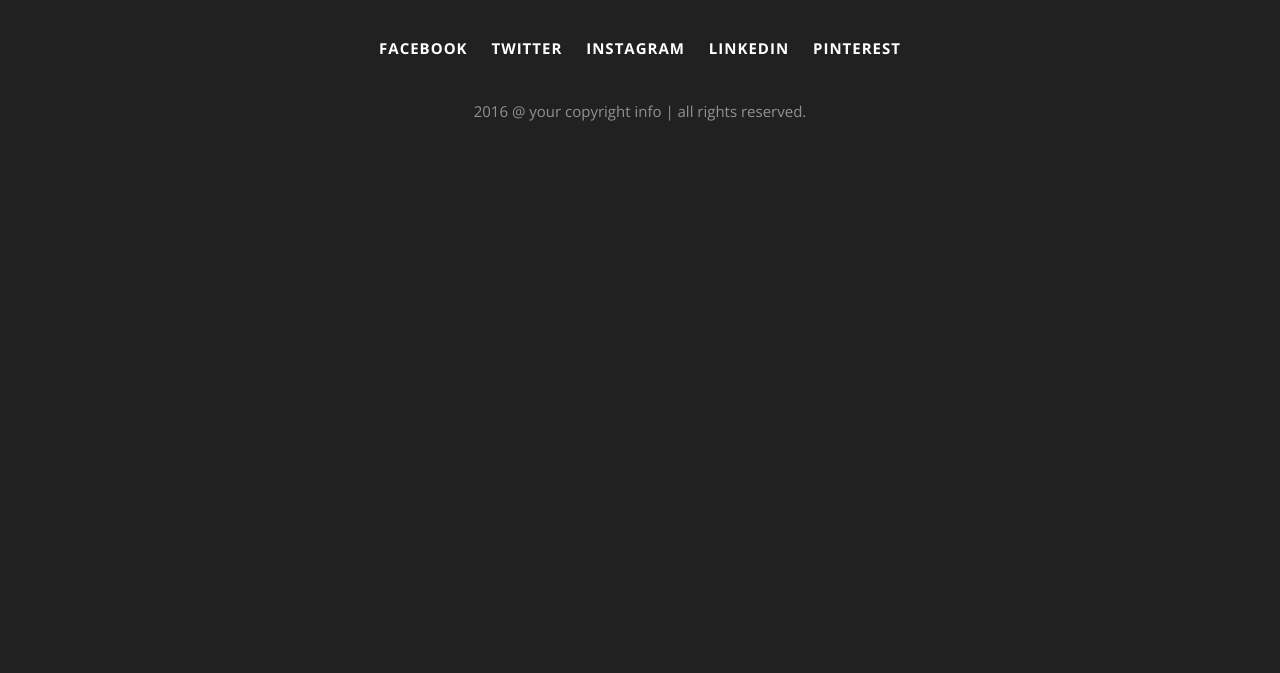
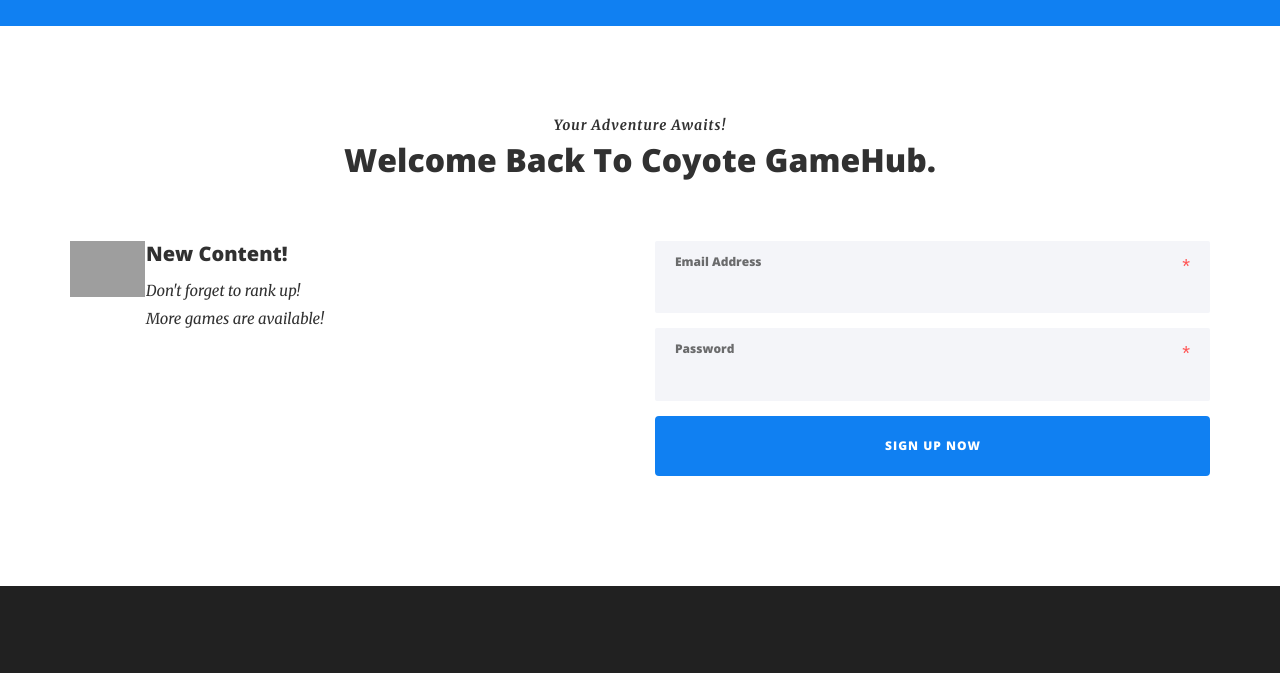
Before and after one commit to CoyoteGameHub/Coyote_GameHub, a Django app: template Coyote_GameHub/home/templates/home/index.html in a window 1280 px wide. Shown: the part 2304-2977 px from the top of the page. Before the commit the page ends 2425 px from the top, so only its background shows below. Run offline with Django 3.2, Linux system fonts and the light colour scheme; the template is opened without the code that fills it, so the values that code supplies are empty; some libraries are stand-ins or nearby versions; some web fonts are replaced; grey boxes are pictures that could not be loaded.

Commit message:
headers, db migrations

```diff
--- a/Coyote_GameHub/home/templates/home/index.html
+++ b/Coyote_GameHub/home/templates/home/index.html
@@ -52,10 +52,9 @@
                 <ul class="nav navbar-nav navbar-right">
                   <li class="active"><a href="#home">Home</a></li>
                   <li><a href="#about">About</a></li>
-                  <li><a href="#brief_1">Brief</a></li>
-                  <li><a href="#pricing">Pricing</a></li>
-                  <li><a href="#download">Download</a></li>
-                  <li><a href="#contact">Contact</a></li>
+                  <li><a href="#signup">Sign Up</a></li>
+                  <li><a href="#dailydeals">Daily Deals</a></li>
+                  <li><a href="#login">Log In</a></li>
                   <!-- <li class="audio-toggle"><a href="#"><i class="fa fa-volume-up"></i></a></li> -->
                 </ul>
               </div> <!-- .navbar-collapse -->
@@ -151,7 +150,7 @@
           </div> <!-- #about -->
 
 
-          <div id="contact" class="section block-default">
+          <div id="signup" class="section block-default">
             <div class="container">
               <div class="section-heading text-center">
                 <h5>Begin your journey now.</h5>
@@ -233,7 +232,111 @@
               </div>
             </div>
           </div> <!-- #contact -->
+
+      	  <div id="dailydeals" class="section block-primary align-c">
+          	<div class="container">
+	            <div class="row">
+	              <div class="col-xs-12">
+	                <div class="col-inner">
+	                  <div class="section-heading">
+	                    <h5>Download Available</h5>
+	                    <h2>Get It Right Now!</h2>
+	                    <p>At vero eos et accusamus et iusto odio dignissimos ducimus qui blanditiis praesentium voluptatum deleniti atque corrupti quos dolores et quas molestias excepturi sint occaecati cupiditate non provident.</p>
+	                  </div>
+	                  <div class="section-content">
+	                    <a class="btn btn-pink m-y-5"><i class="fa fa-android"></i>Google Play</a>
+	                    <a class="btn btn-warning m-y"><i class="fa fa-apple"></i>App Store</a>
+	                  </div> <!-- .section-content -->
+	                </div>
+	              </div>
+	            </div>
+          </div>
+        </div> <!-- #download -->
+
+         <div id="login" class="section block-default">
+            <div class="container">
+              <div class="section-heading text-center">
+                <h5>Your adventure awaits!</h5>
+                <h2>Welcome back to Coyote GameHub.</h2>
+                <!-- <p>At vero eos et accusamus et iusto odio dignissimos ducimus qui blanditiis praesentium voluptatum deleniti atque corrupti quos dolores et quas molestias excepturi sint occaecati cupiditate non provident.</p> -->
+              </div>
+              <div class="row section-content m-t-60-sm-min">
+                <div class="col-sm-6 col-md-5">
+                  <div class="col-inner">
+                    <div class="icon-box _left">
+                      <div class="icon-box-media">
+                        <img src="assets/img/icon/mobile.png" alt="" data-sr="bottom">
+                      </div>
+                      <div class="icon-box-heading">
+                        <h4>New Content!</h4>
+                      </div>
+                      <div class="icon-box-content font-sub font-italic">
+                        <span>Don't forget to rank up!</span>
+                        <br>
+                        <span>More games are available!</span>
+                      </div>
+                    </div>
+
+                    <!-- <div class="icon-box _left">
+                      <div class="icon-box-media">
+                        <img src="assets/img/icon/mail.png" alt="" data-sr="bottom">
+                      </div>
+                      <div class="icon-box-heading">
+                        <h4>Tons of Gameplay</h4>
+                      </div>
+                      <div class="icon-box-content font-sub font-italic">
+                        <span>Custom Javascript Games!</span>
+                        <br>
+                        <span>New Content Daily!</span>
+                      </div>
+                    </div>
+
+                    <div class="icon-box _left">
+                      <div class="icon-box-media">
+                        <img src="assets/img/icon/pin.png" alt="" data-sr="bottom">
+                      </div>
+                      <div class="icon-box-heading">
+                        <h4>Rank Up</h4>
+                      </div>
+                      <div class="icon-box-content font-sub font-italic">
+                        <span>Earn rewards as you go!</span>
+                        <br>
+                        <span>Use your points for rewards!</span>
+                      </div>
+                    </div> -->
+                  </div>
+                </div>
+                <div class="col-sm-6 col-md-offset-1 m-t-60-xs-max">
+                  <div class="col-inner">
+                    <form class="_default" id="contactForm" novalidate="novalidate">
+                      <div class="form-group required">
+                        <label class="form-label" for="lginEmail">Email Address</label>
+                        <input class="form-control" id="loginEmail" type="text" name="loginEmail">
+                      </div>
+                      <div class="form-group required">
+                        <label class="form-label" for="loginPassword">Password</label>
+                        <input class="form-control" id="loginPassword" type="text" name="loginPassword">
+                      </div>
+                      <!-- <div class="form-group required">
+                        <label class="form-label" for="contactPassword">Password</label>
+                        <input class="form-control" id="contactPassword" name="password"></input>
+                      </div>
+                      <div class="form-group required">
+                        <label class="form-label" for="contactConfirmPassword">Confirm Password</label>
+                        <input class="form-control" id="contactConfirmPassword" name="confirmPassword"></input>
+                      </div> -->
+                      <div class="btn-wrap">
+                        <button type="submit" class="btn btn-primary btn-block">Sign Up Now</button>
+                      </div>
+                      <div class="form-notify"></div>
+                    </form> <!-- #contactForm -->
+                  </div>
+                </div>
+              </div>
+            </div>
+          </div> <!-- #contact -->
         </main> <!-- .site-main -->
+
         <footer class="site-footer block-invert">
           <div class="container">
             <img class="site-footer-logo img-responsive" src="assets/img/site-footer-logo.png" data-sr="bottom">
```
Also changed, not shown: 18 other files.
